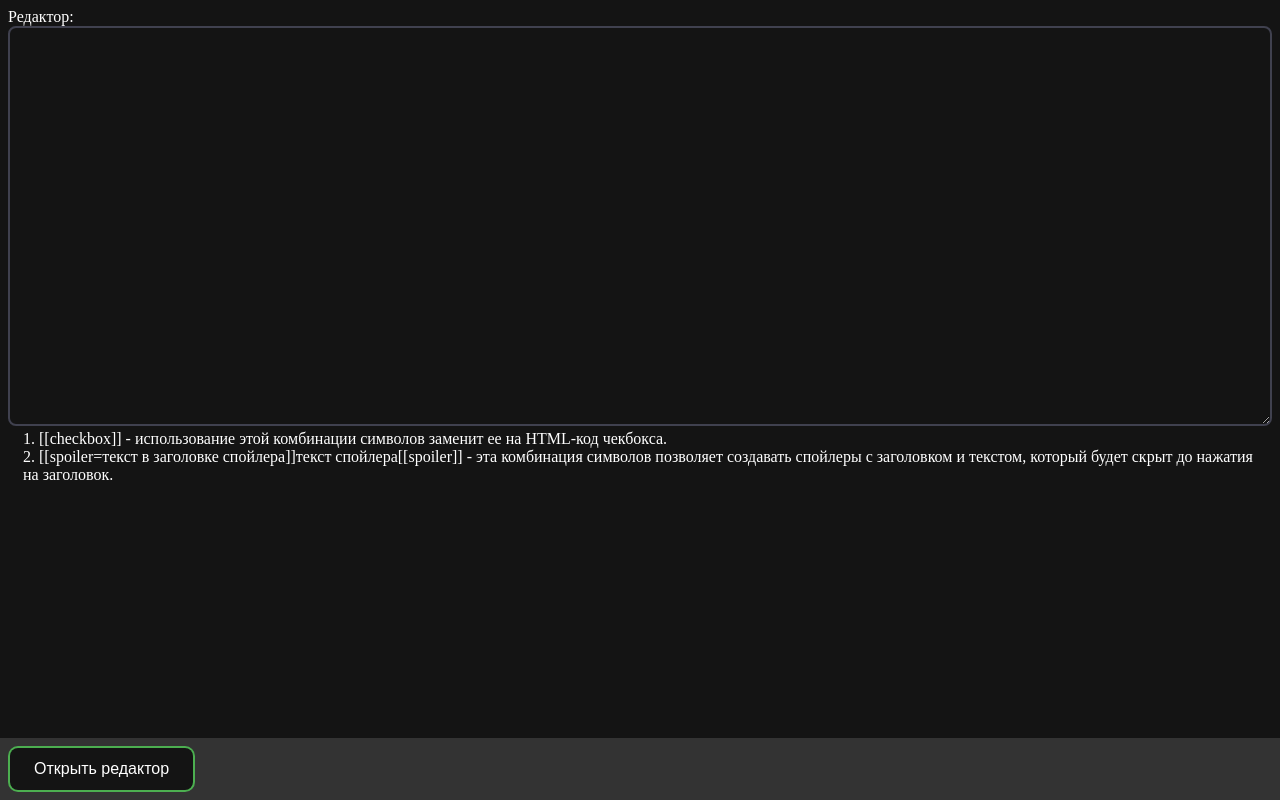
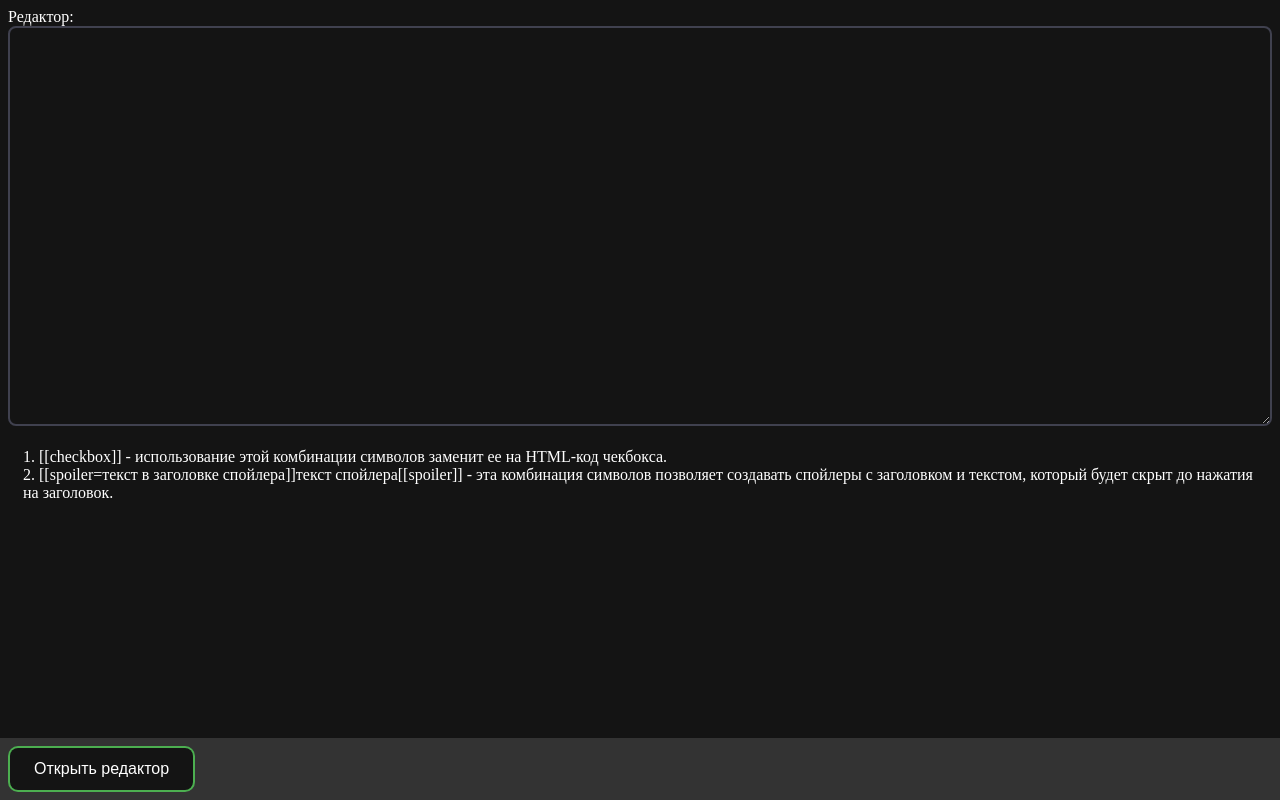
Before and after one commit to Rubrik25/editor, a plain HTML site: page index.html in a window 1280 px wide. Both pictures are taken after a click on the button "Открыть редактор". Drawn offline with nearby package versions, Linux system fonts and the light colour scheme.

Commit message:
Update index.html

```diff
--- a/index.html
+++ b/index.html
@@ -12,7 +12,7 @@
     <div class="editor hidden">
       <label for="input-field">Редактор:</label>
       <textarea id="input-field" spellcheck="false" name="input-field" class="input-field"></textarea>
-        <p>1. [[checkbox]] - использование этой комбинации символов заменит ее на HTML-код чекбокса.<br>
+        <p><br>1. [[checkbox]] - использование этой комбинации символов заменит ее на HTML-код чекбокса.<br>
            2. [[spoiler=текст в заголовке спойлера]]текст спойлера[[spoiler]] - эта комбинация символов позволяет создавать спойлеры с заголовком и текстом, который будет скрыт до нажатия на заголовок.</p>
     </div>
     <div class="lib">
```
